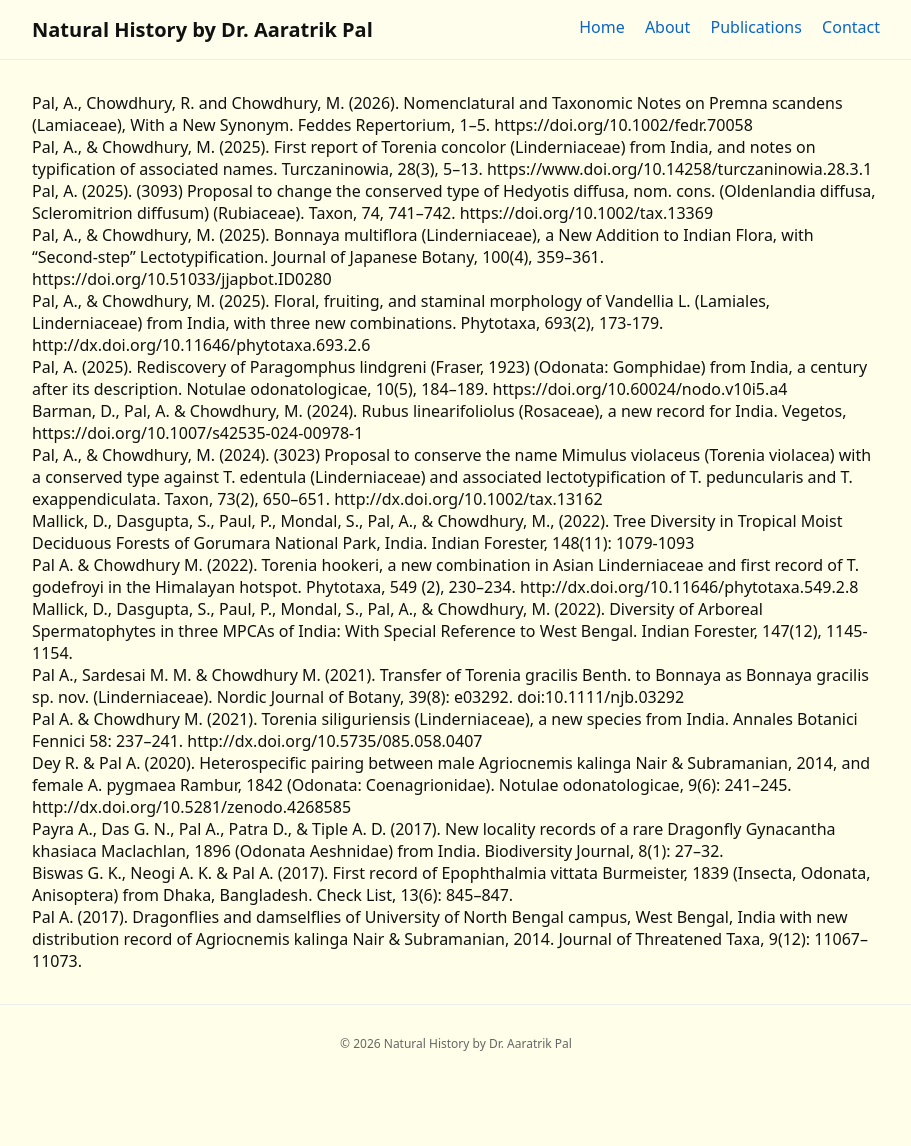
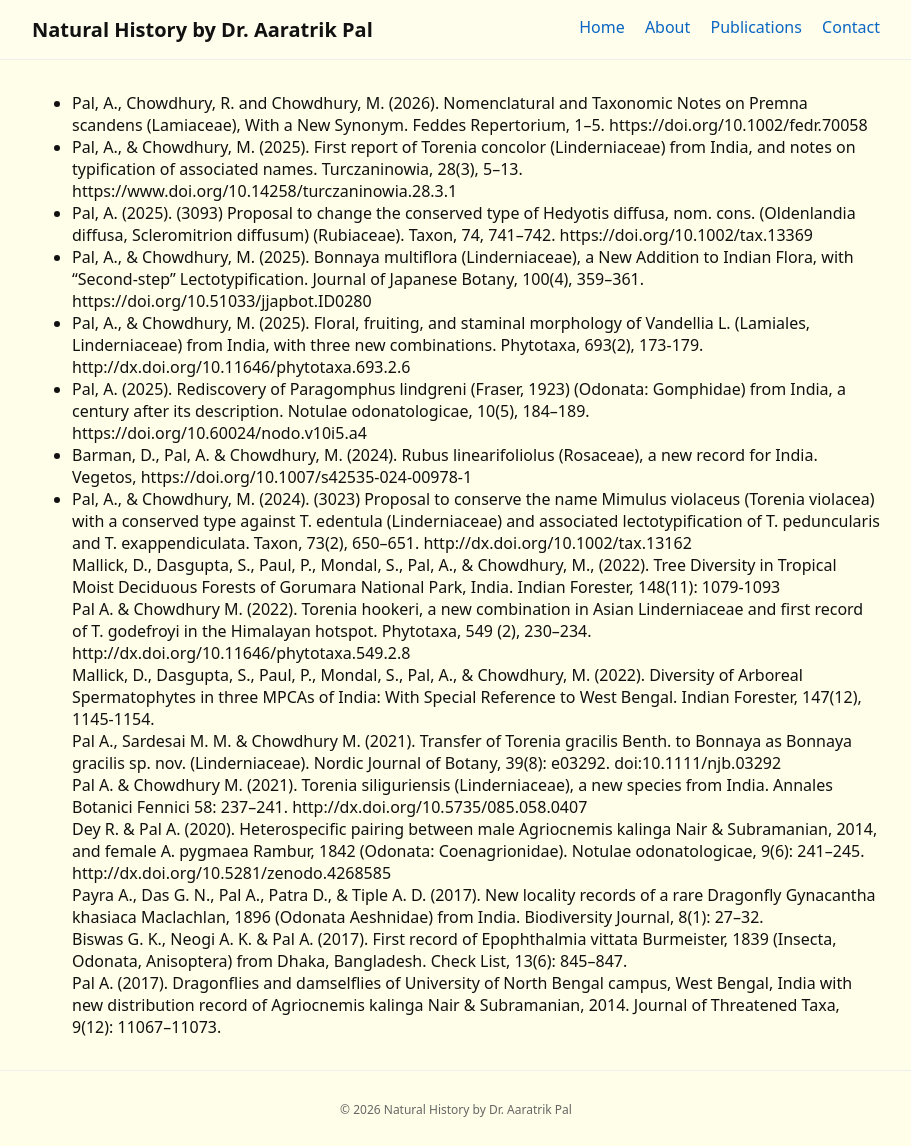
Before and after one commit to naturalhistory/naturalhistory.github.io, a Jekyll site: the page built from publications.md, in a window 1280 px wide. Shown: the whole page, without its empty margins (184-1095 px from the left). Built offline with Jekyll 4.4.1, drawn with Linux system fonts in a browser that asks for light colours; before the commit the page ends 1080 px from its top, so only the background shows below that.

```diff
--- a/publications.md
+++ b/publications.md
@@ -5,14 +5,14 @@ permalink: /publications/
 ---
 
 
-Pal, A., Chowdhury, R. and Chowdhury, M. (2026). Nomenclatural and Taxonomic Notes on Premna scandens (Lamiaceae), With a New Synonym. Feddes Repertorium, 1–5. https://doi.org/10.1002/fedr.70058 <br>
-Pal, A., & Chowdhury, M. (2025). First report of Torenia concolor (Linderniaceae) from India, and notes on typification of associated names. Turczaninowia, 28(3), 5–13. https://www.doi.org/10.14258/turczaninowia.28.3.1 <br>
-Pal, A. (2025). (3093) Proposal to change the conserved type of Hedyotis diffusa, nom. cons. (Oldenlandia diffusa, Scleromitrion diffusum) (Rubiaceae). Taxon, 74, 741–742. https://doi.org/10.1002/tax.13369 <br>
-Pal, A., & Chowdhury, M. (2025). Bonnaya multiflora (Linderniaceae), a New Addition to Indian Flora, with “Second-step” Lectotypification. Journal of Japanese Botany, 100(4), 359–361. https://doi.org/10.51033/jjapbot.ID0280 <br>
-Pal, A., & Chowdhury, M. (2025). Floral, fruiting, and staminal morphology of Vandellia L. (Lamiales, Linderniaceae) from India, with three new combinations. Phytotaxa, 693(2), 173-179. http://dx.doi.org/10.11646/phytotaxa.693.2.6 <br>
-Pal, A. (2025). Rediscovery of Paragomphus lindgreni (Fraser, 1923) (Odonata: Gomphidae) from India, a century after its description. Notulae odonatologicae, 10(5), 184–189. https://doi.org/10.60024/nodo.v10i5.a4 <br>
-Barman, D., Pal, A. & Chowdhury, M. (2024). Rubus linearifoliolus (Rosaceae), a new record for India. Vegetos, https://doi.org/10.1007/s42535-024-00978-1 <br>
-Pal, A., & Chowdhury, M. (2024). (3023) Proposal to conserve the name Mimulus violaceus (Torenia violacea) with a conserved type against T. edentula (Linderniaceae) and associated lectotypification of T. peduncularis and T. exappendiculata. Taxon, 73(2), 650–651. http://dx.doi.org/10.1002/tax.13162  <br>
+ - Pal, A., Chowdhury, R. and Chowdhury, M. (2026). Nomenclatural and Taxonomic Notes on Premna scandens (Lamiaceae), With a New Synonym. Feddes Repertorium, 1–5. https://doi.org/10.1002/fedr.70058 <br>
+ - Pal, A., & Chowdhury, M. (2025). First report of Torenia concolor (Linderniaceae) from India, and notes on typification of associated names. Turczaninowia, 28(3), 5–13. https://www.doi.org/10.14258/turczaninowia.28.3.1 <br>
+ - Pal, A. (2025). (3093) Proposal to change the conserved type of Hedyotis diffusa, nom. cons. (Oldenlandia diffusa, Scleromitrion diffusum) (Rubiaceae). Taxon, 74, 741–742. https://doi.org/10.1002/tax.13369 <br>
+ - Pal, A., & Chowdhury, M. (2025). Bonnaya multiflora (Linderniaceae), a New Addition to Indian Flora, with “Second-step” Lectotypification. Journal of Japanese Botany, 100(4), 359–361. https://doi.org/10.51033/jjapbot.ID0280 <br>
+ - Pal, A., & Chowdhury, M. (2025). Floral, fruiting, and staminal morphology of Vandellia L. (Lamiales, Linderniaceae) from India, with three new combinations. Phytotaxa, 693(2), 173-179. http://dx.doi.org/10.11646/phytotaxa.693.2.6 <br>
+ - Pal, A. (2025). Rediscovery of Paragomphus lindgreni (Fraser, 1923) (Odonata: Gomphidae) from India, a century after its description. Notulae odonatologicae, 10(5), 184–189. https://doi.org/10.60024/nodo.v10i5.a4 <br>
+ - Barman, D., Pal, A. & Chowdhury, M. (2024). Rubus linearifoliolus (Rosaceae), a new record for India. Vegetos, https://doi.org/10.1007/s42535-024-00978-1 <br>
+ - Pal, A., & Chowdhury, M. (2024). (3023) Proposal to conserve the name Mimulus violaceus (Torenia violacea) with a conserved type against T. edentula (Linderniaceae) and associated lectotypification of T. peduncularis and T. exappendiculata. Taxon, 73(2), 650–651. http://dx.doi.org/10.1002/tax.13162  <br>
 Mallick, D., Dasgupta, S., Paul, P., Mondal, S., Pal, A., & Chowdhury, M., (2022). Tree Diversity in Tropical Moist Deciduous Forests of Gorumara National Park, India. Indian Forester, 148(11): 1079-1093 <br>
 Pal A. & Chowdhury M. (2022). Torenia hookeri, a new combination in Asian Linderniaceae and first record of T. godefroyi in the Himalayan hotspot. Phytotaxa, 549 (2), 230–234. http://dx.doi.org/10.11646/phytotaxa.549.2.8 <br>
 Mallick, D., Dasgupta, S., Paul, P., Mondal, S., Pal, A., & Chowdhury, M. (2022). Diversity of Arboreal Spermatophytes in three MPCAs of India: With Special Reference to West Bengal. Indian Forester, 147(12), 1145-1154. <br>
```
